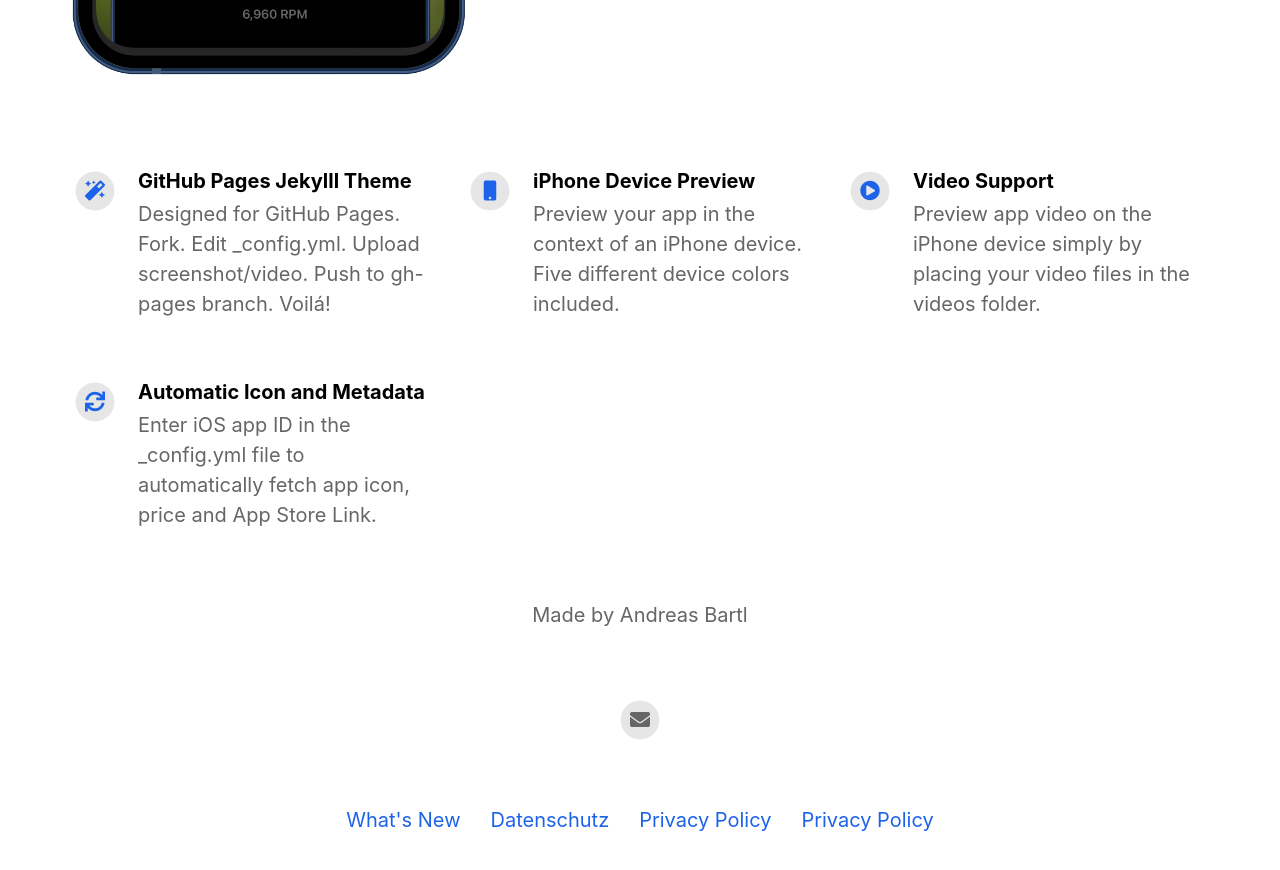
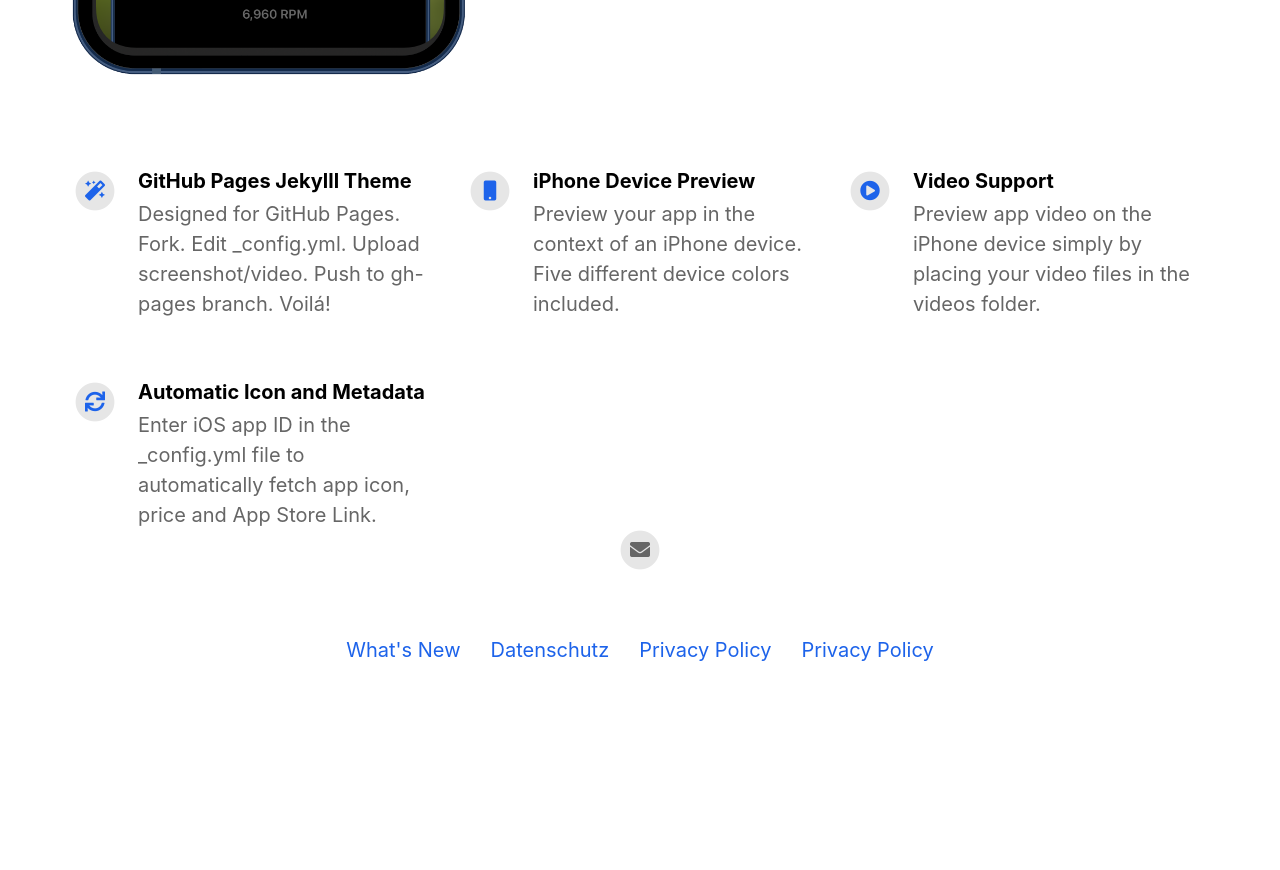
Before and after one commit to nomasdynamics/RPMmtr, a Jekyll site: the page built from index.html, in a window 1280 px wide and 900 px high, scrolled down 913 px. Shown: the top 870 px of the window. Built offline with Jekyll 4.4.1, drawn with Linux system fonts in a browser that asks for light colours; nearby versions of some CDN libraries; after the commit the page ends 1643 px from its top, so only the background shows below that.

Commit message:
Update _config.yml

```diff
--- a/_config.yml
+++ b/_config.yml
@@ -19,7 +19,7 @@ enable_smart_app_banner                   : true
 
 
 # Information About Yourself
-your_name                                 : Andreas Bartl
+your_name                                 :
 your_link                                 :
 your_city                                 :
 email_address                             : andreas.bartl@gmail.com
```
